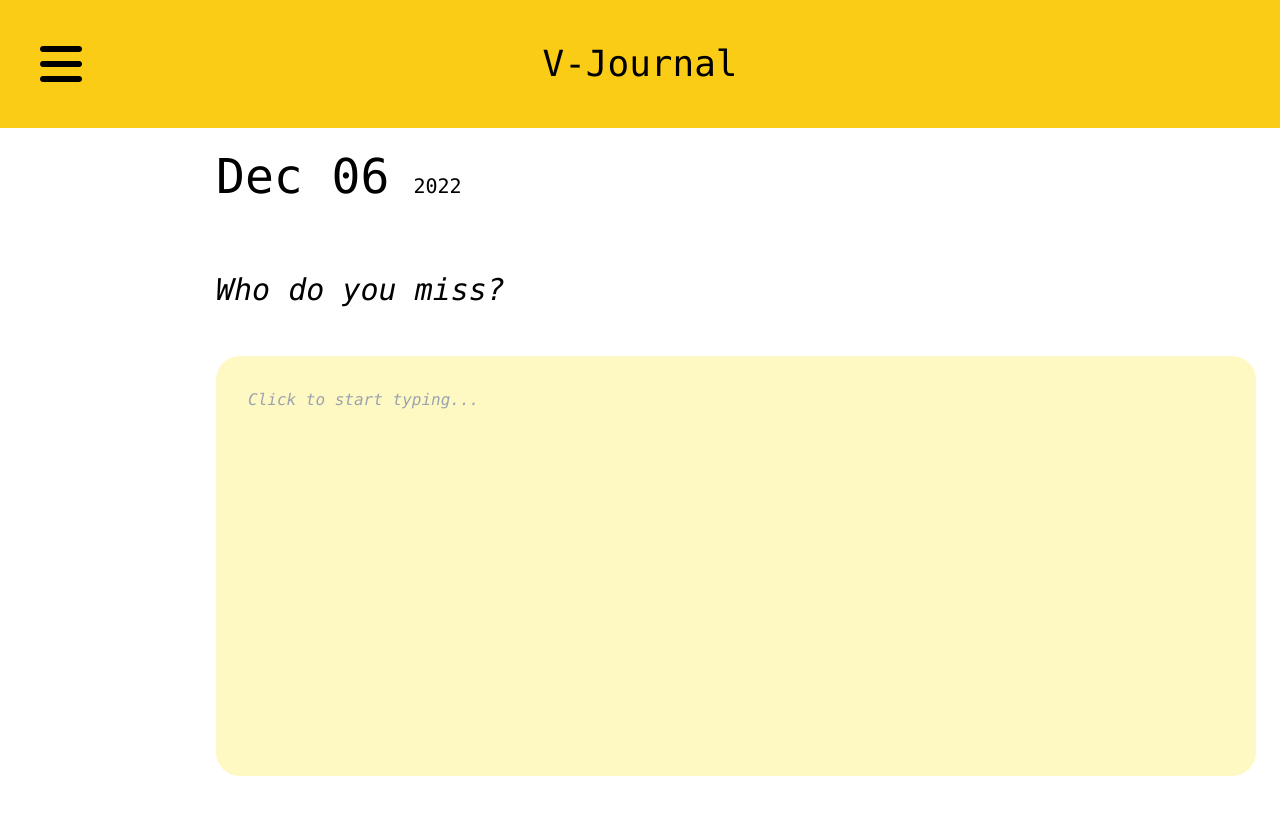
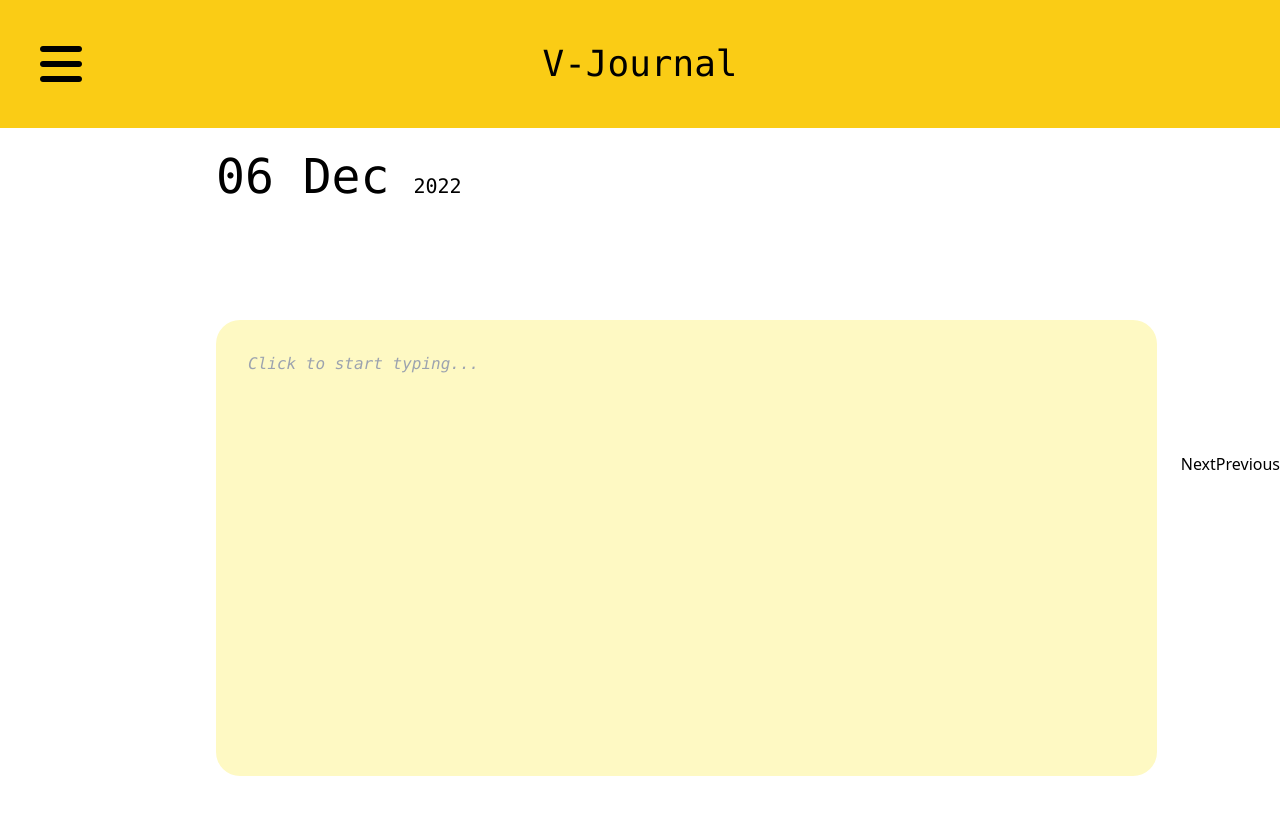
Before and after one commit to NishLingam/virtual-journal, a React (Create React App) app: page / in a window 1280 px wide. Shown: the top 814 px of the page. Built offline with nearby package versions, Linux system fonts and the light colour scheme.

Commit message:
Added mvp question list

```diff
--- a/src/data/JournalQuestionDictionary.jsx
+++ b/src/data/JournalQuestionDictionary.jsx
@@ -1,19 +1,9 @@
-function getDates(startDateString, stopDateString) {
-    const dateArray = new Array();
-    let activeDate = new Date(startDateString);
-    const stopDate = new Date(stopDateString);
-    while (activeDate <= stopDate) {
-        dateArray.push(new Date(activeDate).toDateString());
-        activeDate = new Date(activeDate.setDate(activeDate.getDate() + 1))
-    }
-    return dateArray;
-}
+const questionsList = [
+    "What is your misssion?",
+    "Can people change?",
+    "What are you reading right now?",
+    "The best part of today?",
+    "What was the last restaurant you went to?",
+]
 
-const dateArray = getDates("1/1/2022", "12/31/2022");
-
-const questionDictionary = {
-    dateArray[0]: "How are you?",
-    dateArray[1]: "Who are you"
-}
-
-console.log(dateArray);
+export default questionsList;
--- a/src/homepage/DiarySection.jsx
+++ b/src/general/DiarySection.jsx
@@ -1,18 +1,25 @@
-import React from 'react';
 
-const DiaryPage = () => {
-    const date = new Date().toDateString();
-    const dayAndMonth = date.slice(4,10);
-    const year = date.slice(11);
+import questionsList from "../data/JournalQuestionDictionary";
+import moment from 'moment';
+
+const DiaryPage = ({ date }) => {
+
+    const oneDay = 24 * 60 * 60 * 1000;
+    const day = date.format("DD")
+    const month = date.format("MMM")
+    const year = date.format("YYYY")
+
+    const dateIndex = date.format("DDD") - 335;
+
 
     return (
         <div className='flex flex-col flex-grow font-mono'>
             <div className='flex items-end py-6'>
-                <div className='text-5xl'> {dayAndMonth} </div>
+                <div className='text-5xl'> {day} {month} </div>
                 <div className='text-xl ml-6'> {year} </div>
             </div>
 
-            <div className='py-12 italic text-3xl'> Who do you miss? </div>
+            <div className='py-12 italic text-3xl'> {questionsList[dateIndex]} </div>
             <form className='mr-6 mb-6 flex flex-grow bg-yellow-100 italic cursor-pointer rounded-3xl'>
                 <textarea className="p-8 italic h-full w-full flex justify-center items-start" type="text" placeholder='Click to start typing...' />
             </form>
--- a/src/general/SideBar.jsx
+++ b/src/general/SideBar.jsx
@@ -1,9 +1,11 @@
 import React from 'react';
+import moment from 'moment';
 
 import SideBarButton from './SideBarButton';
 
-const SideBar = ({ sideBarActive, todayDate }) => {
+const SideBar = ({ sideBarActive }) => {
 
+    const todayDate = moment().format("ll");
     const buttonTexts = [todayDate, "Timeline", "Download", "Upgrade", "Settings", "Contact Us"]
 
     return (
--- a/src/pages/HomePage.jsx
+++ b/src/pages/HomePage.jsx
@@ -1,22 +1,36 @@
 import {useState, React} from 'react';
+import moment from 'moment';
+
 import HeaderBar from '../general/HeaderBar';
 import SideBar from '../general/SideBar';
-import DiarySection from '../homepage/DiarySection';
+import DiarySection from '../general/DiarySection';
 
 const HomePage = () => {
-    const todayDate = new Date().toJSON().slice(0, 10);;
+    const todayDate = moment();
     const [sideBarActive, setSideBarActive] = useState(false);
+    const [activeDate, setActiveDate] = useState(todayDate);
+
+    const nextDateHandler = () => {
+        setActiveDate(moment(activeDate).add(1, "days"));
+    }
+
+    const prevDateHandler = () => {
+        setActiveDate(moment(activeDate).subtract(1, "days"));
+    }
 
     const sideBarHandler = () => {
        setSideBarActive(!sideBarActive);
     }
+    console.log(activeDate)
 
     return (
         <div className='flex flex-col h-screen'>
             <HeaderBar sideBarHandler={sideBarHandler}/>
             <div className='flex flex-1'>
                 <SideBar sideBarActive={sideBarActive} todayDate={todayDate}/>
-                <DiarySection />
+                <DiarySection date={activeDate}/>
+                <button onClick={nextDateHandler}> Next </button>
+                <button onClick={prevDateHandler}> Previous </button>
             </div>
         </div>
     )
```
